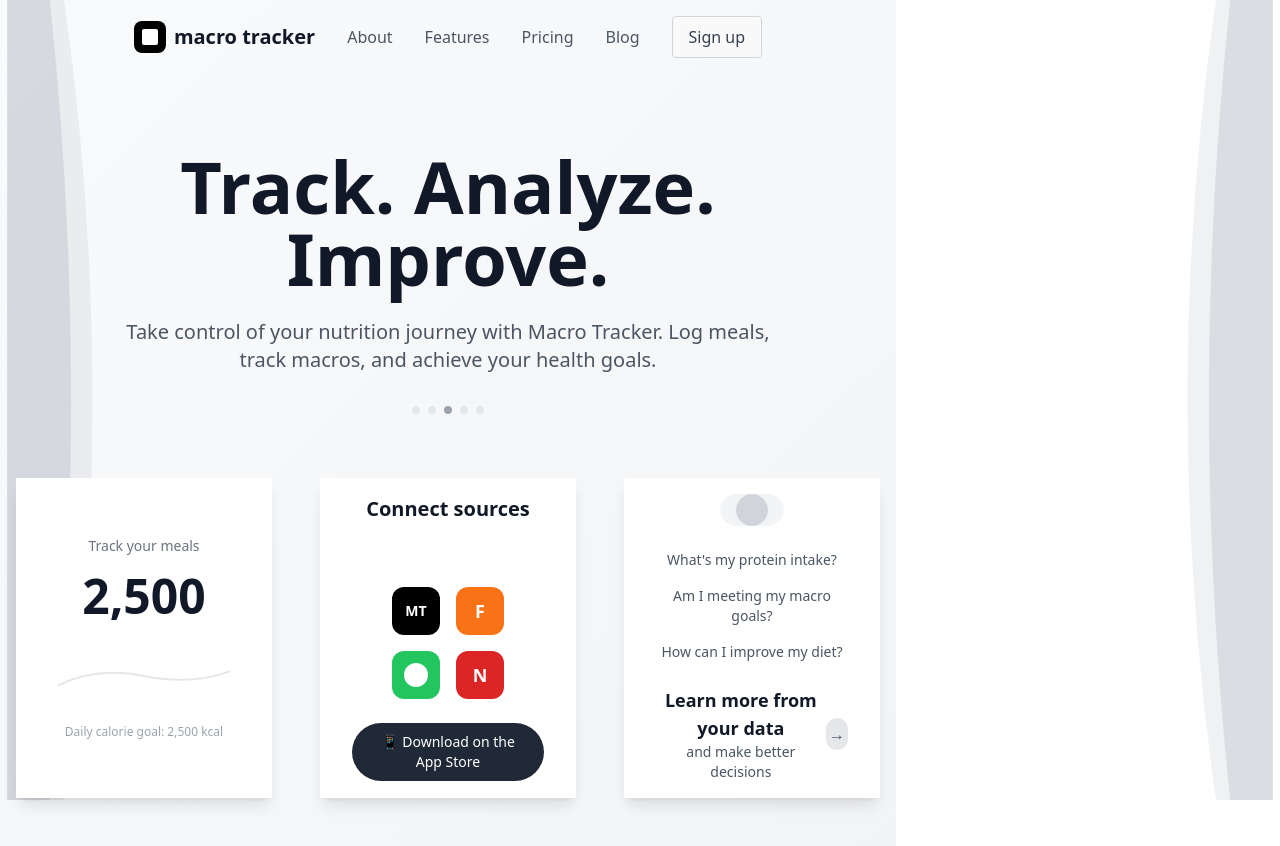
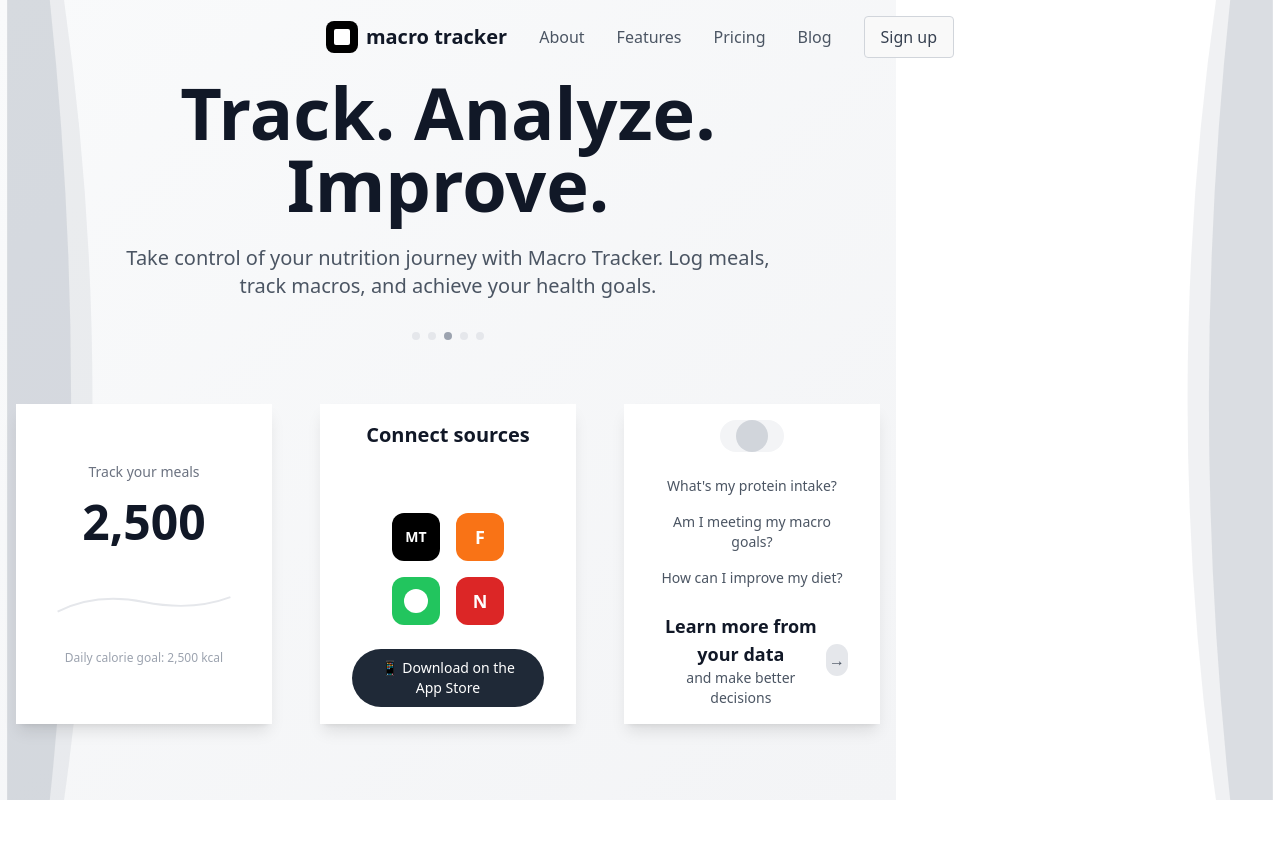
Before and after one commit to Hernerdez/macro_tracker, a React (Vite) app in the folder macro-tracker-frontend/: page / in a window 1280 px wide. Shown: the top 846 px of the page. After the commit the page ends 800 px from the top, so only its background shows below. Built offline with nearby package versions, Linux system fonts and the light colour scheme.

Commit message:
centering

```diff
--- a/macro-tracker-frontend/src/LandingPage.tsx
+++ b/macro-tracker-frontend/src/LandingPage.tsx
@@ -1,22 +1,24 @@
-import { useNavigate } from 'react-router-dom';
-import { useEffect, useState } from 'react';
+"use client"
+
+import type React from "react"
+
+import { useNavigate } from "react-router-dom"
+import { useEffect, useState } from "react"
 
 const LandingPage: React.FC = () => {
-  const navigate = useNavigate();
-  const [showContent, setShowContent] = useState<boolean>(false);
-  const [showCards, setShowCards] = useState<boolean[]>([false, false, false]);
-//  const [showSidebars, setShowSidebars] = useState<boolean>(false);
+  const navigate = useNavigate()
+  const [showContent, setShowContent] = useState<boolean>(false)
+  const [showCards, setShowCards] = useState<boolean[]>([false, false, false])
 
   useEffect(() => {
-   // setTimeout(() => setShowSidebars(true), 100);
-    setTimeout(() => setShowContent(true), 600);
-    setTimeout(() => setShowCards([false, true, false]), 1100);
-    setTimeout(() => setShowCards([true, true, false]), 1400);
-    setTimeout(() => setShowCards([true, true, true]), 1700);
-  }, []);
+    setTimeout(() => setShowContent(true), 600)
+    setTimeout(() => setShowCards([false, true, false]), 1100)
+    setTimeout(() => setShowCards([true, true, false]), 1400)
+    setTimeout(() => setShowCards([true, true, true]), 1700)
+  }, [])
 
   return (
-    <div className="min-h-screen flex flex-col items-center justify-center bg-gradient-to-br from-gray-50 to-gray-100 overflow-hidden">
+    <div className="min-h-screen bg-gradient-to-br from-gray-50 to-gray-100 overflow-hidden">
       {/* Curved Side Bars */}
       <div className="fixed inset-0 pointer-events-none z-0">
         {/* Left curved sidebar */}
@@ -35,8 +37,8 @@ const LandingPage: React.FC = () => {
         </div>
       </div>
 
-{/* Header */}
-<header className="relative z-10 w-full px-4 py-4">
+      {/* Header - Positioned absolutely to not affect layout */}
+      <header className="absolute top-0 left-0 right-0 z-10 w-full px-4 py-4">
         <nav className="max-w-4xl mx-auto flex items-center justify-center space-x-8">
           <div className="flex items-center space-x-2">
             <div className="w-8 h-8 bg-black rounded-lg flex items-center justify-center">
@@ -45,10 +47,18 @@ const LandingPage: React.FC = () => {
             <span className="text-xl font-semibold text-gray-900">macro tracker</span>
           </div>
           <div className="hidden md:flex items-center space-x-8">
-      <a href="#" className="text-gray-600 hover:text-gray-900 transition-colors">About</a>
-      <a href="#" className="text-gray-600 hover:text-gray-900 transition-colors">Features</a>
-      <a href="#" className="text-gray-600 hover:text-gray-900 transition-colors">Pricing</a>
-      <a href="#" className="text-gray-600 hover:text-gray-900 transition-colors">Blog</a>
+            <a href="#" className="text-gray-600 hover:text-gray-900 transition-colors">
+              About
+            </a>
+            <a href="#" className="text-gray-600 hover:text-gray-900 transition-colors">
+              Features
+            </a>
+            <a href="#" className="text-gray-600 hover:text-gray-900 transition-colors">
+              Pricing
+            </a>
+            <a href="#" className="text-gray-600 hover:text-gray-900 transition-colors">
+              Blog
+            </a>
           </div>
           <button
             onClick={() => navigate("/signup")}
@@ -59,15 +69,19 @@ const LandingPage: React.FC = () => {
         </nav>
       </header>
 
-
-      {/* Main Content */}
-      <main className="relative z-10 w-full flex flex-col items-center justify-center min-h-screen">
+      {/* Main Content - Now perfectly centered */}
+      <main className="relative z-10 min-h-screen flex items-center justify-center">
         <div className="max-w-4xl w-full mx-auto text-center px-4">
           {/* Hero Text */}
-          <div className={`mb-16 transition-all duration-1000 ${showContent ? "opacity-100 translate-y-0" : "opacity-0 translate-y-8"}`}>
-            <h1 className="text-6xl md:text-7xl font-bold text-gray-900 mb-6 leading-tight">Track. Analyze. Improve.</h1>
+          <div
+            className={`mb-16 transition-all duration-1000 ${showContent ? "opacity-100 translate-y-0" : "opacity-0 translate-y-8"}`}
+          >
+            <h1 className="text-6xl md:text-7xl font-bold text-gray-900 mb-6 leading-tight">
+              Track. Analyze. Improve.
+            </h1>
             <p className="text-xl text-gray-600 max-w-2xl mx-auto mb-8">
-              Take control of your nutrition journey with Macro Tracker. Log meals, track macros, and achieve your health goals.
+              Take control of your nutrition journey with Macro Tracker. Log meals, track macros, and achieve your
+              health goals.
             </p>
             {/* Indicator dots */}
             <div className="flex justify-center space-x-2 mb-12">
@@ -76,12 +90,15 @@ const LandingPage: React.FC = () => {
               ))}
             </div>
           </div>
+
           {/* Cards */}
           <div className="flex flex-col lg:flex-row items-center justify-center gap-8 lg:gap-12">
             {/* Track Card */}
-            <div className={`w-80 h-80 p-8 bg-white shadow-lg transition-all duration-700 hover:shadow-xl hover:-rotate-2 hover:scale-105 ${
+            <div
+              className={`w-80 h-80 p-8 bg-white shadow-lg transition-all duration-700 hover:shadow-xl hover:-rotate-2 hover:scale-105 ${
                 showCards[0] ? "opacity-100 translate-y-0" : "opacity-0 translate-y-8"
-              }`}>
+              }`}
+            >
               <div className="h-full flex flex-col justify-center items-center text-center">
                 <p className="text-gray-500 text-sm mb-4">Track your meals</p>
                 <div className="text-5xl font-bold text-gray-900 mb-6">2,500</div>
@@ -95,10 +112,13 @@ const LandingPage: React.FC = () => {
                 </p>
               </div>
             </div>
+
             {/* Connect Sources Card */}
-            <div className={`w-80 h-80 p-8 bg-white shadow-lg transition-all duration-700 hover:shadow-xl hover:rotate-1 hover:scale-105 ${
+            <div
+              className={`w-80 h-80 p-8 bg-white shadow-lg transition-all duration-700 hover:shadow-xl hover:rotate-1 hover:scale-105 ${
                 showCards[1] ? "opacity-100 translate-y-0" : "opacity-0 translate-y-8"
-              }`}>
+              }`}
+            >
               <div className="h-full flex flex-col justify-center items-center text-center">
                 <h3 className="text-xl font-semibold text-gray-900 mb-8">Connect sources</h3>
                 {/* Toggle Switch */}
@@ -126,10 +146,13 @@ const LandingPage: React.FC = () => {
                 </button>
               </div>
             </div>
+
             {/* Learn More Card */}
-            <div className={`w-80 h-80 p-8 bg-white shadow-lg transition-all duration-700 hover:shadow-xl hover:rotate-2 hover:scale-105 ${
+            <div
+              className={`w-80 h-80 p-8 bg-white shadow-lg transition-all duration-700 hover:shadow-xl hover:rotate-2 hover:scale-105 ${
                 showCards[2] ? "opacity-100 translate-y-0" : "opacity-0 translate-y-8"
-              }`}>
+              }`}
+            >
               <div className="h-full flex flex-col justify-center items-center text-center">
                 <div className="w-16 h-16 bg-gray-100 rounded-full flex items-center justify-center mb-6">
                   <div className="w-8 h-8 bg-gray-300 rounded-full"></div>
@@ -154,7 +177,7 @@ const LandingPage: React.FC = () => {
         </div>
       </main>
     </div>
-  );
-};
+  )
+}
 
-export default LandingPage;
+export default LandingPage
```
Lines whose indentation alone changed are shown as unchanged.
